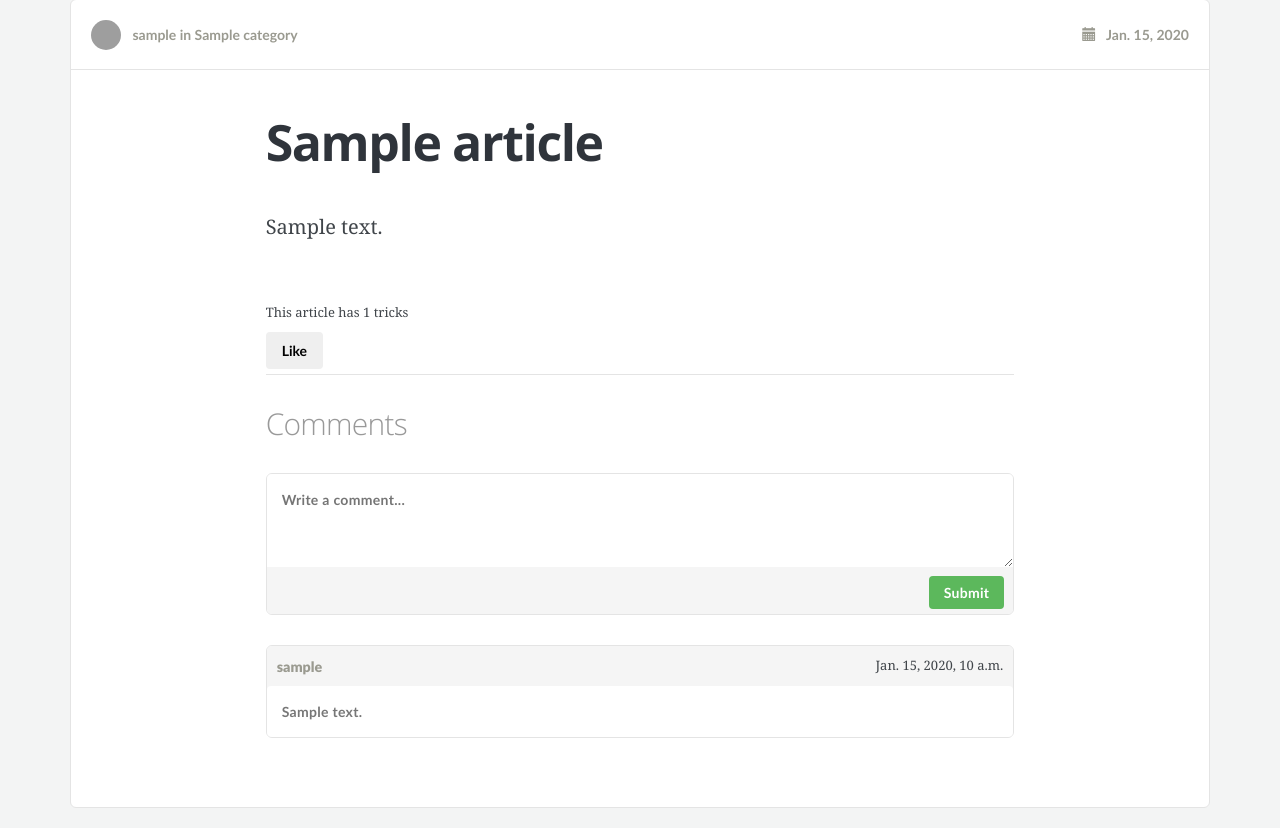
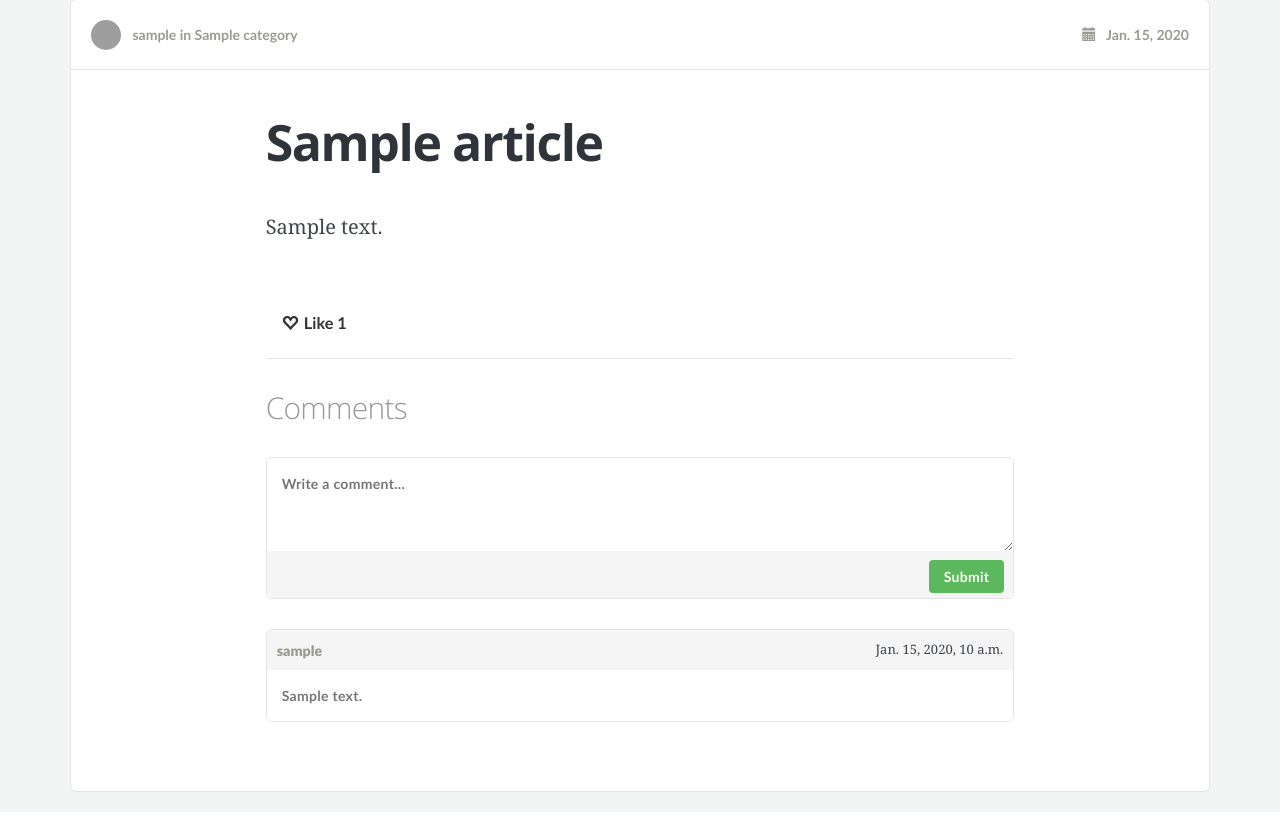
Before and after one commit to meikuam/Redwing, a Django app: a page that uses news/templates/news/article_detail.html in a window 1280 px wide. Shown: the part 123-951 px from the top of the page. After the commit the page ends 915 px from the top, so only its background shows below. Run offline with Django 3.2, Linux system fonts and the light colour scheme; tables that the repository leaves empty hold one stand-in row (values such as "Sample post"); some libraries are stand-ins or nearby versions; grey boxes are pictures that could not be loaded.

Commit message:
likes markup

```diff
--- a/news/static/news/custom.css
+++ b/news/static/news/custom.css
@@ -209,3 +209,15 @@
 .new-article-title {
 	margin-top: 15px;
 }
+
+#like-btn {
+	font-size: 1.25em;
+	margin-bottom: 15px;
+	outline: none;
+}
+
+#like-btn i {
+	position: relative;
+	top: 2px;
+	margin-right: 2px;
+}
--- a/news/templates/news/article_detail.html
+++ b/news/templates/news/article_detail.html
@@ -25,10 +25,12 @@
 					<h1><a href="#">{{ article.title }}</a></h1>
 					{{ article.content|safe }}
 				</div>
-				<p>This article has <span id="likes-num"> {{ likes }} </span> tricks </p>
 				<form id="like-form" action="{% url 'news:like' article.slug %}" method="POST">
 					{% csrf_token %}
-					<button id="like-btn" type="submit" class="btn {% if liked %} btn-primary {% endif %}">Like</button>
+					<button id="like-btn" type="submit" class="btn btn-default {% if liked %} btn-primary {% endif %}">
+						<i class="glyphicon {% if liked %} glyphicon-heart {% else %} glyphicon-heart-empty {% endif %}"></i>
+						Like <span>{{ likes }}</span>
+					</button>
 				</form>
 				{% include 'news/comment_section.html' with comments=comments %}
 			</div>
@@ -41,13 +43,17 @@
 	$('#like-form').on('submit', function(e) {
 		e.preventDefault();
 		$('#like-btn').toggleClass('btn-primary');
+
+		$('#like-btn > i')
+			.toggleClass('glyphicon-heart glyphicon-heart-empty');
+
 		$.ajax({
 			method: 'POST',
 			url: '{% url 'news:like' article.slug %}',
 			data: $(this).serialize()
 		})
 			.done(function( msg ) {
-				$('#likes-num').text(msg.likes);
+				$('#like-btn > span').text(msg.likes);
 			});
 	});
 </script>
```
